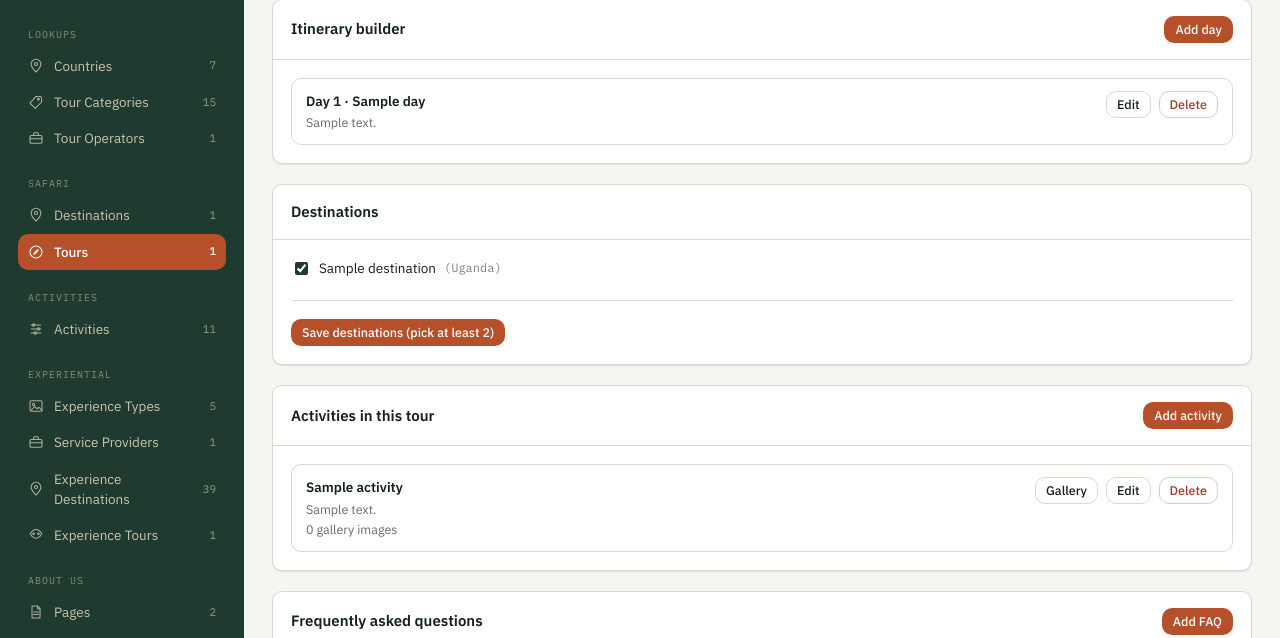
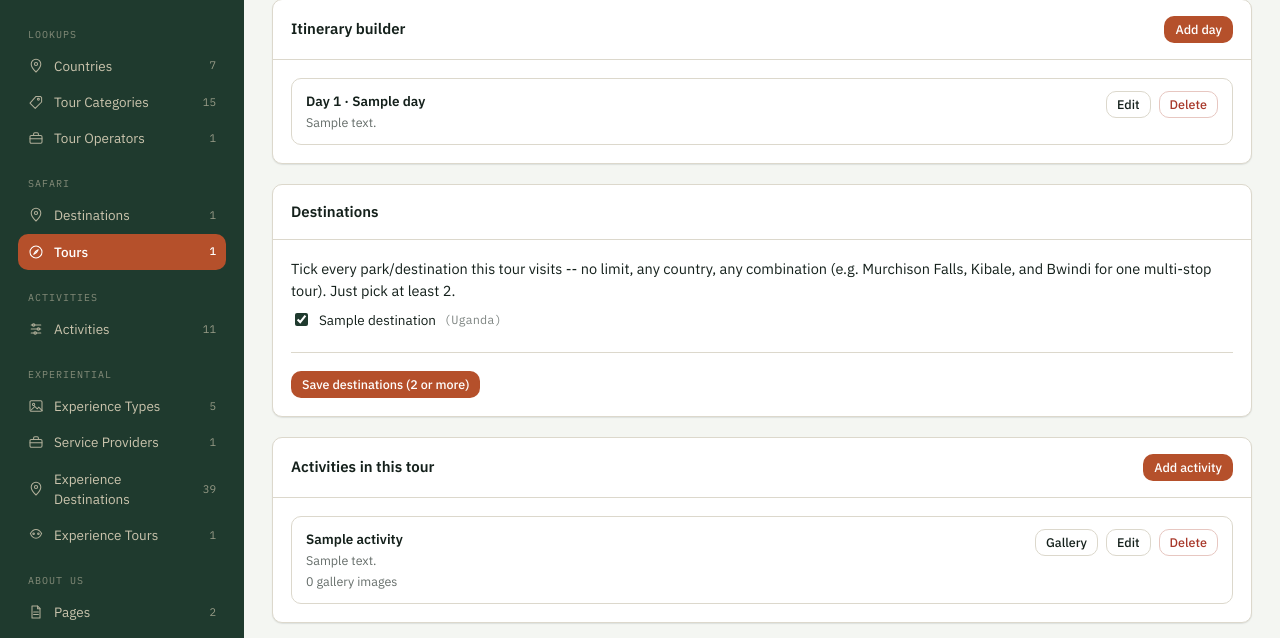
Before and after one commit to Gasana22/Afrisap, a PHP site: page /safarisap/admin/tours/manage.php?id=1 in a window 1280 px wide. Shown: the part 173-811 px from the top of the page. Run offline with PHP 8.4, Linux system fonts and the light colour scheme; a user stored in the database is signed in; data comes from the database, SQL or seed files in the repository; tables that the repository leaves empty hold one stand-in row (values such as "Sample post").

Commit message:
Clarify there's no cap on how many destinations a tour can have
Client feedback: "while creating a tour, take care of destinations-
one should be be able to select even 3, most tourists start from
murchison , go kibale and end in bwindi" -- this already works (the
checkbox grid has no upper limit, only the existing "at least 2"
minimum), but the button read "pick at least 2", which reasonably
reads as "pick 2" rather than "2 or more".

- Reworded the button to "Save destinations (2 or more)".
- Added a hint above the checkbox grid spelling out that any number/
  combination is fine, using their own Murchison Falls -> Kibale ->
  Bwindi example.

Co-Authored-By: Claude Sonnet 5 <noreply@anthropic.com>
Claude-Session: https://claude.ai/code/session_01S4qL8hucaVtsAym4X7jmRy

```diff
--- a/admin/tours/manage.php
+++ b/admin/tours/manage.php
@@ -100,6 +100,7 @@ $returnUrl = $_SERVER['REQUEST_URI'];
     <form method="post" action="<?= h(url('/admin/tours/destinations.php')) ?>">
       <?= csrf_field() ?>
       <input type="hidden" name="tour_id" value="<?= $id ?>">
+      <span class="hint" style="display:block;margin-bottom:8px;">Tick every park/destination this tour visits -- no limit, any country, any combination (e.g. Murchison Falls, Kibale, and Bwindi for one multi-stop tour). Just pick at least 2.</span>
       <div class="checkbox-grid">
         <?php foreach ($allDestinations as $destination): ?>
           <label class="checkbox-row">
@@ -109,7 +110,7 @@ $returnUrl = $_SERVER['REQUEST_URI'];
         <?php endforeach; ?>
       </div>
       <div class="form-actions">
-        <button type="submit" class="btn btn--primary btn--sm">Save destinations (pick at least 2)</button>
+        <button type="submit" class="btn btn--primary btn--sm">Save destinations (2 or more)</button>
       </div>
     </form>
     <?php endif; ?>
```
